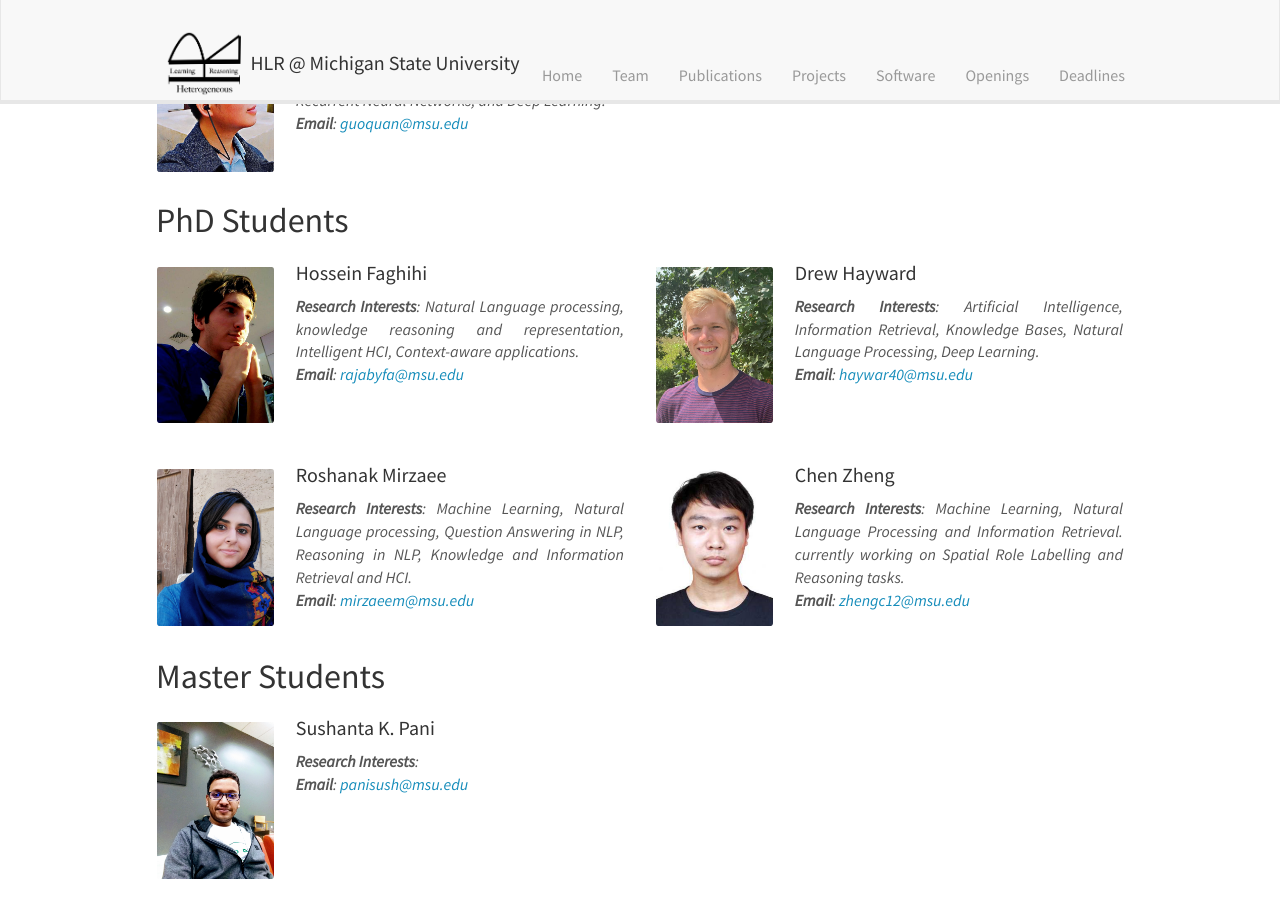
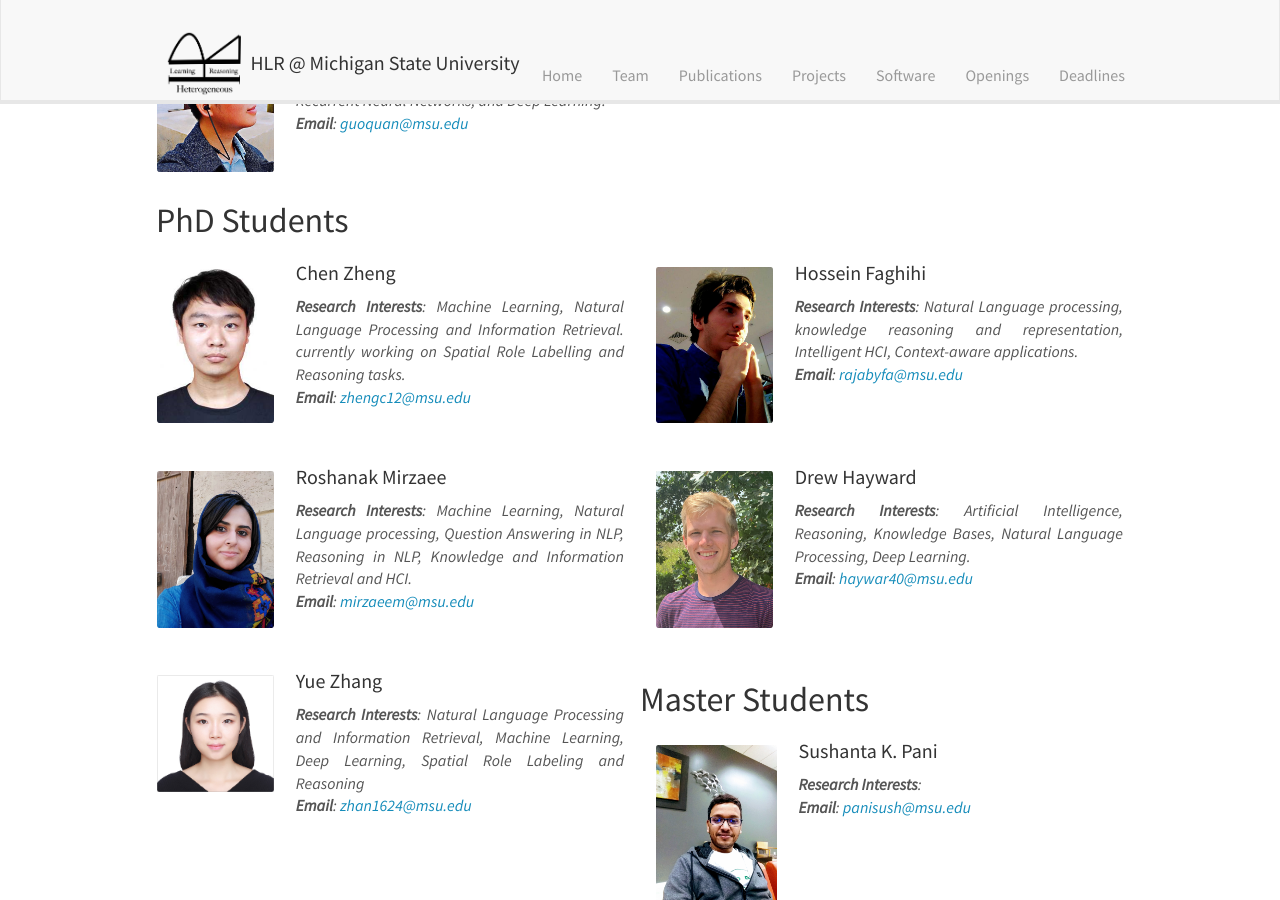
Before and after one commit to HLR/HLR.github.io, a Jekyll site: the page built from _pages/team.md, in a window 1280 px wide and 900 px high, scrolled down 1183 px. Built offline with Jekyll 4.4.1, drawn with Linux system fonts in a browser that asks for light colours; nearby versions of some CDN libraries.

```diff
--- a/_data/phd_students.yml
+++ b/_data/phd_students.yml
@@ -1,3 +1,9 @@
+- name: Chen Zheng
+  photo: Zheng.png
+#  bio: He's currently working on Spatial Role Labelling and Reasoning tasks.
+  research_interest: Machine Learning, Natural Language Processing and Information Retrieval. currently working on Spatial Role Labelling and Reasoning tasks.
+  email: zhengc12@msu.edu
+  webpage: https://cse.msu.edu/~zhengc12/
 
 - name: Hossein Faghihi
   photo: hossein.png
@@ -5,21 +11,20 @@
   email: rajabyfa@msu.edu
   webpage: http://hosseinfaghihi.herokuapp.com
 
-- name: Drew Hayward
-  photo: drew.jpg
-  research_interest: Artificial Intelligence, Information Retrieval, Knowledge Bases, Natural Language Processing, Deep Learning.
-  email: haywar40@msu.edu
-  webpage: /
-
 - name: Roshanak Mirzaee
   photo: roshanak.png
   research_interest: Machine Learning, Natural Language processing, Question Answering in NLP, Reasoning in NLP, Knowledge and Information Retrieval and HCI.
   email: mirzaeem@msu.edu
   webpage: http://roshanak-mirzaee.herokuapp.com
 
-- name: Chen Zheng
-  photo: Zheng.png
-#  bio: He's currently working on Spatial Role Labelling and Reasoning tasks.
-  research_interest: Machine Learning, Natural Language Processing and Information Retrieval. currently working on Spatial Role Labelling and Reasoning tasks.
-  email: zhengc12@msu.edu
-  webpage: https://cse.msu.edu/~zhengc12/
+- name: Drew Hayward
+  photo: drew.jpg
+  research_interest: Artificial Intelligence, Reasoning, Knowledge Bases, Natural Language Processing, Deep Learning.
+  email: haywar40@msu.edu
+  webpage: /
+
+- name: Yue Zhang
+  photo: yue.jpg
+  research_interest: Natural Language Processing and Information Retrieval, Machine Learning, Deep Learning, Spatial Role Labeling and Reasoning
+  email: zhan1624@msu.edu
+  webpage: /
```
Also changed, not shown: images/profiles/yue.jpg (added).
